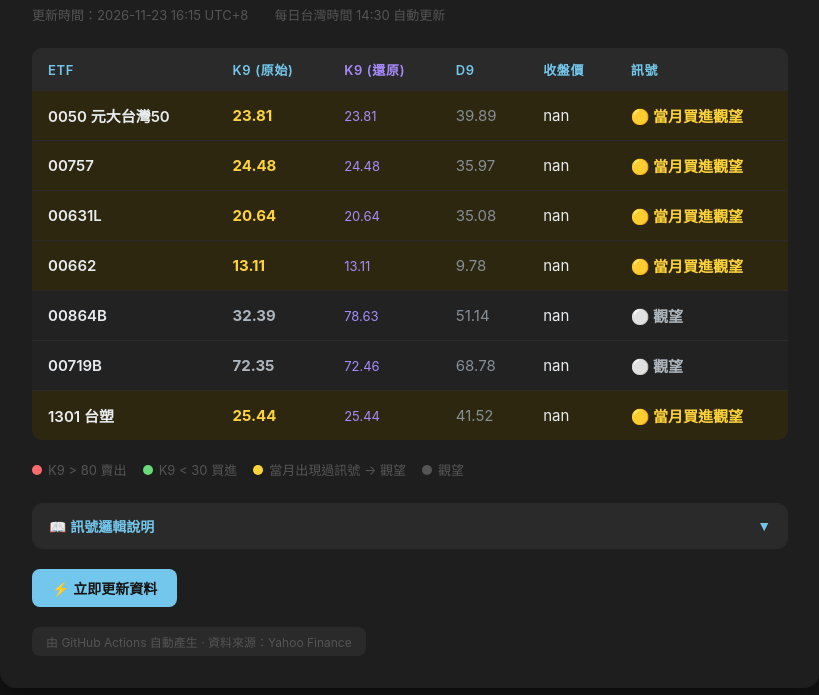
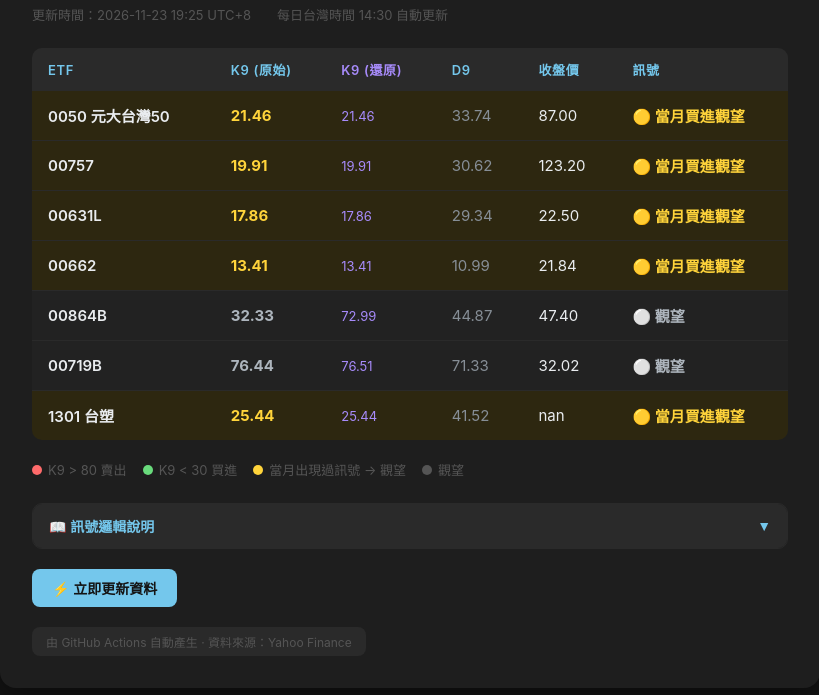
Before and after one commit to lanbuyang/etf-monitor, a plain HTML site: page index.html in a window 1280 px wide. Shown: the part 105-800 px from the top of the page, without its empty margins (230-1049 px from the left). Drawn offline with Linux system fonts and the light colour scheme.

Commit message:
chore: 自動更新 ETF KD 數據 2026-11-23 19:25 UTC

```diff
--- a/index.html
+++ b/index.html
@@ -98,7 +98,7 @@
 
 <div class="card">
   <h1>台股 ETF KD 監控</h1>
-  <p class="subtitle">更新時間：2026-11-23 16:15 UTC+8　　每日台灣時間 14:30 自動更新</p>
+  <p class="subtitle">更新時間：2026-11-23 19:25 UTC+8　　每日台灣時間 14:30 自動更新</p>
   <table>
     <thead>
       <tr>
@@ -113,50 +113,50 @@
     <tbody>
         <tr style="background:#2d2710">
           <td style="color:#e9ecef;font-weight:600">0050 元大台灣50</td>
-          <td style="color:#ffd43b;font-weight:700">23.81</td>
-          <td style="color:#a78bfa;font-size:13px">23.81</td>
-          <td style="color:#868e96">39.89</td>
-          <td style="color:#e9ecef">nan</td>
+          <td style="color:#ffd43b;font-weight:700">21.46</td>
+          <td style="color:#a78bfa;font-size:13px">21.46</td>
+          <td style="color:#868e96">33.74</td>
+          <td style="color:#e9ecef">87.00</td>
           <td style="color:#ffd43b;font-weight:700">🟡 當月買進觀望</td>
         </tr>
         <tr style="background:#2d2710">
           <td style="color:#e9ecef;font-weight:600">00757</td>
-          <td style="color:#ffd43b;font-weight:700">24.48</td>
-          <td style="color:#a78bfa;font-size:13px">24.48</td>
-          <td style="color:#868e96">35.97</td>
-          <td style="color:#e9ecef">nan</td>
+          <td style="color:#ffd43b;font-weight:700">19.91</td>
+          <td style="color:#a78bfa;font-size:13px">19.91</td>
+          <td style="color:#868e96">30.62</td>
+          <td style="color:#e9ecef">123.20</td>
           <td style="color:#ffd43b;font-weight:700">🟡 當月買進觀望</td>
         </tr>
         <tr style="background:#2d2710">
           <td style="color:#e9ecef;font-weight:600">00631L</td>
-          <td style="color:#ffd43b;font-weight:700">20.64</td>
-          <td style="color:#a78bfa;font-size:13px">20.64</td>
-          <td style="color:#868e96">35.08</td>
-          <td style="color:#e9ecef">nan</td>
+          <td style="color:#ffd43b;font-weight:700">17.86</td>
+          <td style="color:#a78bfa;font-size:13px">17.86</td>
+          <td style="color:#868e96">29.34</td>
+          <td style="color:#e9ecef">22.50</td>
           <td style="color:#ffd43b;font-weight:700">🟡 當月買進觀望</td>
         </tr>
         <tr style="background:#2d2710">
           <td style="color:#e9ecef;font-weight:600">00662</td>
-          <td style="color:#ffd43b;font-weight:700">13.11</td>
-          <td style="color:#a78bfa;font-size:13px">13.11</td>
-          <td style="color:#868e96">9.78</td>
-          <td style="color:#e9ecef">nan</td>
+          <td style="color:#ffd43b;font-weight:700">13.41</td>
+          <td style="color:#a78bfa;font-size:13px">13.41</td>
+          <td style="color:#868e96">10.99</td>
+          <td style="color:#e9ecef">21.84</td>
           <td style="color:#ffd43b;font-weight:700">🟡 當月買進觀望</td>
         </tr>
         <tr style="background:#222">
           <td style="color:#e9ecef;font-weight:600">00864B</td>
-          <td style="color:#adb5bd;font-weight:700">32.39</td>
-          <td style="color:#a78bfa;font-size:13px">78.63</td>
-          <td style="color:#868e96">51.14</td>
-          <td style="color:#e9ecef">nan</td>
+          <td style="color:#adb5bd;font-weight:700">32.33</td>
+          <td style="color:#a78bfa;font-size:13px">72.99</td>
+          <td style="color:#868e96">44.87</td>
+          <td style="color:#e9ecef">47.40</td>
           <td style="color:#adb5bd;font-weight:700">⚪ 觀望</td>
         </tr>
         <tr style="background:#222">
           <td style="color:#e9ecef;font-weight:600">00719B</td>
-          <td style="color:#adb5bd;font-weight:700">72.35</td>
-          <td style="color:#a78bfa;font-size:13px">72.46</td>
-          <td style="color:#868e96">68.78</td>
-          <td style="color:#e9ecef">nan</td>
+          <td style="color:#adb5bd;font-weight:700">76.44</td>
+          <td style="color:#a78bfa;font-size:13px">76.51</td>
+          <td style="color:#868e96">71.33</td>
+          <td style="color:#e9ecef">32.02</td>
           <td style="color:#adb5bd;font-weight:700">⚪ 觀望</td>
         </tr>
         <tr style="background:#2d2710">
```
